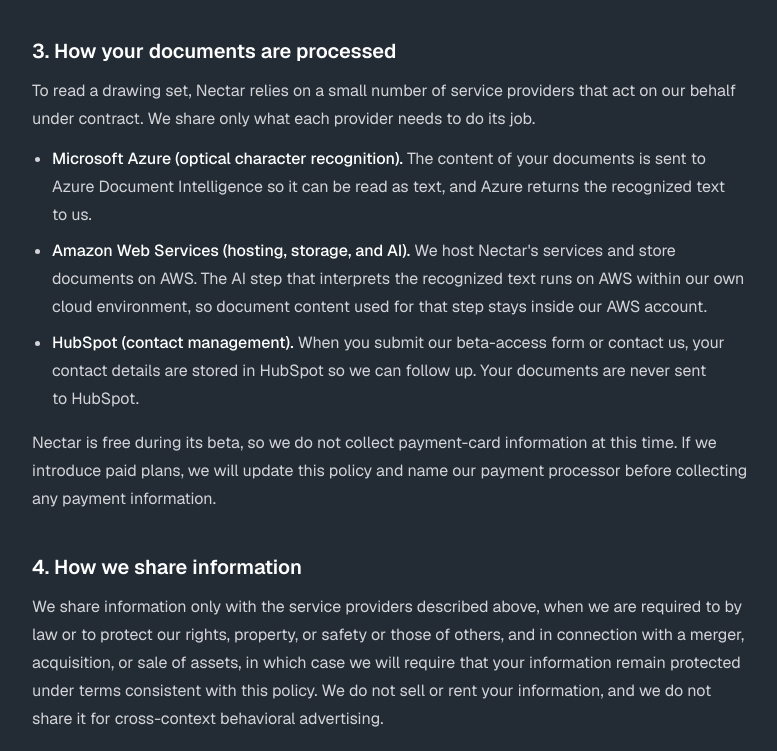
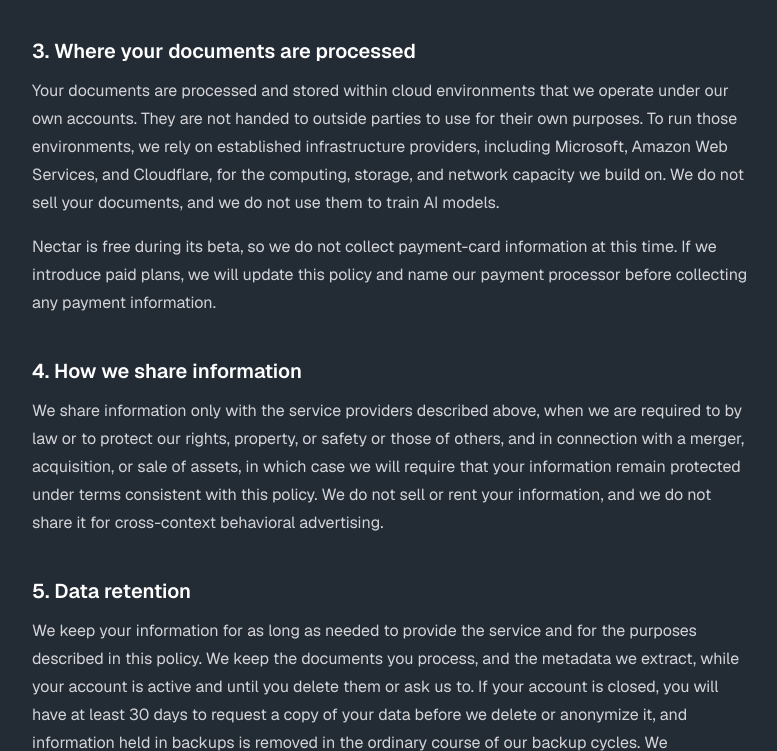
Before and after one commit to jszobody/nectarsite, a website built with Vite: page privacy.html in a window 1280 px wide. Shown: the part 1364-2115 px from the top of the page, without its empty margins (248-1025 px from the left). Built offline with nearby package versions, Linux system fonts and the light colour scheme.

Commit message:
Privacy: make document-processing section vague (own cloud accounts; Microsoft/AWS/Cloudflare as infra only)

```diff
--- a/privacy.html
+++ b/privacy.html
@@ -74,15 +74,10 @@
             </section>
 
             <section>
-              <h2 class="text-xl font-semibold text-white">3. How your documents are processed</h2>
+              <h2 class="text-xl font-semibold text-white">3. Where your documents are processed</h2>
               <p class="mt-3 text-base/7 text-pretty text-zinc-300">
-                To read a drawing set, Nectar relies on a small number of service providers that act on our behalf under contract. We share only what each provider needs to do its job.
+                Your documents are processed and stored within cloud environments that we operate under our own accounts. They are not handed to outside parties to use for their own purposes. To run those environments, we rely on established infrastructure providers, including Microsoft, Amazon Web Services, and Cloudflare, for the computing, storage, and network capacity we build on. We do not sell your documents, and we do not use them to train AI models.
               </p>
-              <ul class="mt-3 list-disc space-y-2 pl-5 text-base/7 text-pretty text-zinc-300">
-                <li><span class="font-medium text-white">Microsoft Azure (optical character recognition).</span> The content of your documents is sent to Azure Document Intelligence so it can be read as text, and Azure returns the recognized text to us.</li>
-                <li><span class="font-medium text-white">Amazon Web Services (hosting, storage, and AI).</span> We host Nectar's services and store documents on AWS. The AI step that interprets the recognized text runs on AWS within our own cloud environment, so document content used for that step stays inside our AWS account.</li>
-                <li><span class="font-medium text-white">HubSpot (contact management).</span> When you submit our beta-access form or contact us, your contact details are stored in HubSpot so we can follow up. Your documents are never sent to HubSpot.</li>
-              </ul>
               <p class="mt-4 text-base/7 text-pretty text-zinc-300">
                 Nectar is free during its beta, so we do not collect payment-card information at this time. If we introduce paid plans, we will update this policy and name our payment processor before collecting any payment information.
               </p>
@@ -100,7 +95,7 @@
               <p class="mt-3 text-base/7 text-pretty text-zinc-300">
                 We keep your information for as long as needed to provide the service and for the purposes described in this policy. We keep the documents you process, and the metadata we extract, while your account is active and until you delete them or ask us to. If your account is closed, you will have at least 30 days to request a copy of your data before we delete or anonymize it, and information held in backups is removed in the ordinary course of our backup cycles. We keep account and license information for as long as needed to meet our legal, security, and accounting obligations.
               </p>
-              <!-- NOTE (not legal advice): confirm this matches Nectar's actual backend behavior (S3 lifecycle, whether docs are purged after processing or kept until deletion, backup rotation window) and tighten the specifics. Modeled on the Hivebase/Signature Tech Studio retention posture. -->
+              <!-- NOTE (not legal advice): confirm this retention language matches actual backend behavior (purge-after-processing vs keep-until-deleted, and backup rotation window) and tighten. Modeled on the Hivebase/Signature Tech Studio retention posture. -->
             </section>
 
             <section>
@@ -144,7 +139,7 @@
             <section>
               <h2 class="text-xl font-semibold text-white">11. International users</h2>
               <p class="mt-3 text-base/7 text-pretty text-zinc-300">
-                We are based in the United States and store data on infrastructure located in the United States. Document content is also processed by Microsoft Azure for text recognition. If you use Nectar from outside the United States, you understand that your information will be processed in the United States, which may have different data-protection rules than your home country.
+                We are based in the United States and process and store data on infrastructure located in the United States, operated under our own accounts with the providers described above. If you use Nectar from outside the United States, you understand that your information will be processed in the United States, which may have different data-protection rules than your home country.
               </p>
             </section>
 
```
